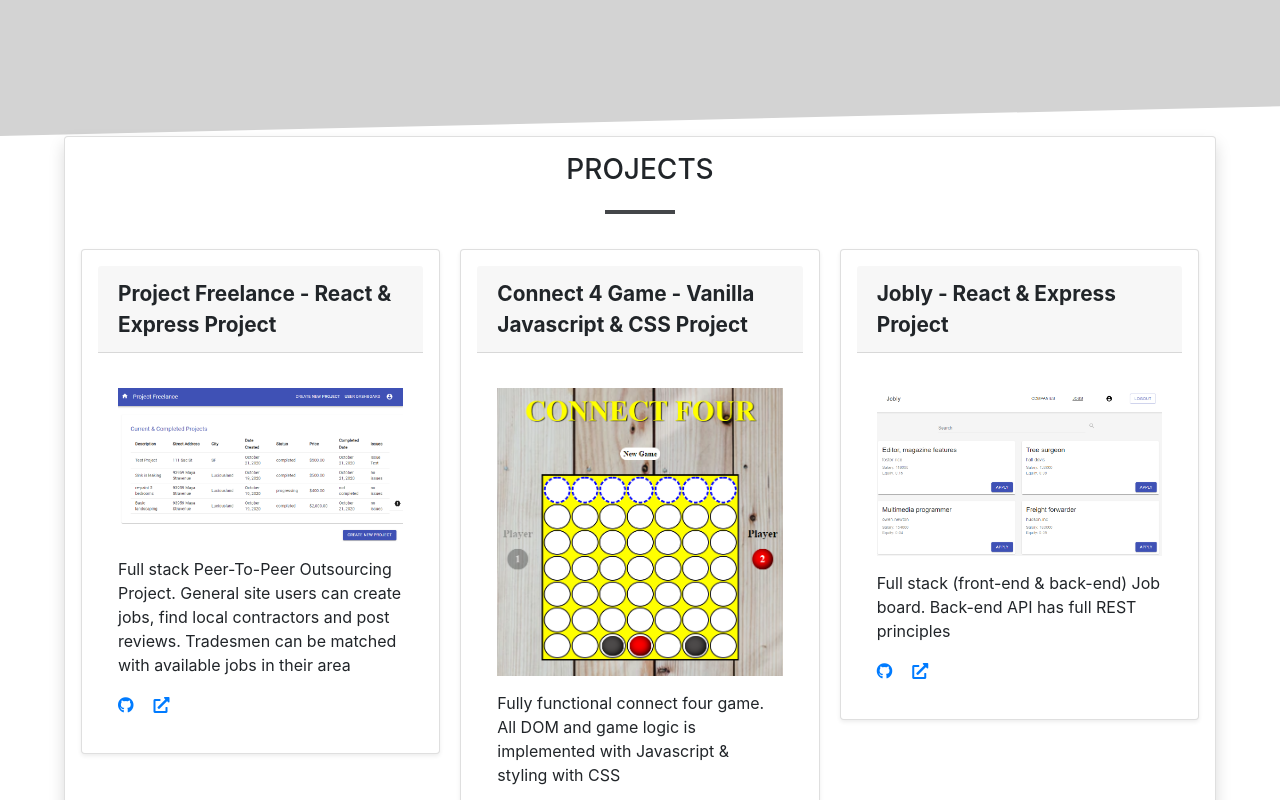
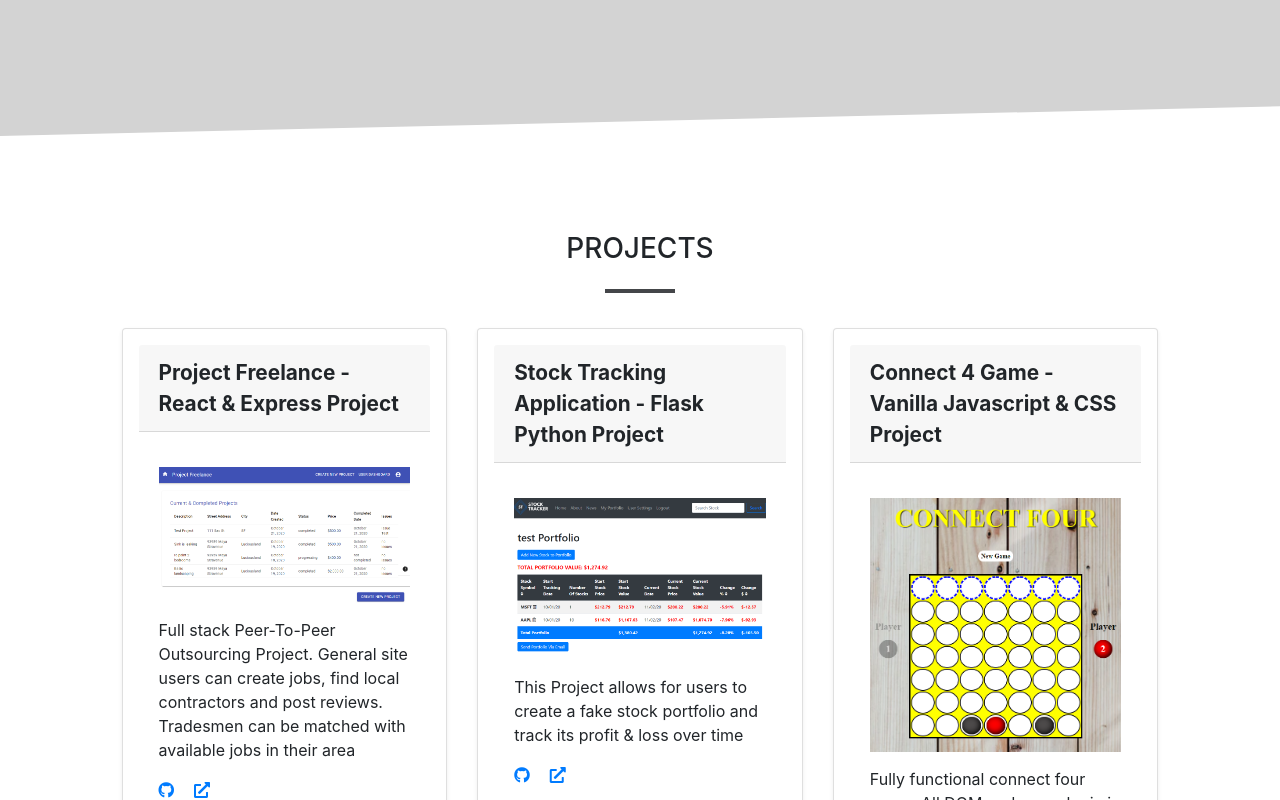
Before and after one commit to clay099/Portfolio, a React (Create React App) app: page / in a window 1280 px wide. Shown: the part 1360-2160 px from the top of the page. Built offline with nearby package versions, Linux system fonts and the light colour scheme.

Commit message:
fixed about & projects styling

```diff
--- a/src/components/About/About.css
+++ b/src/components/About/About.css
@@ -1,6 +1,3 @@
-#about {
-}
-
 .About-body {
 	font-size: 1.5rem;
 }
--- a/src/components/Projects/Projects.js
+++ b/src/components/Projects/Projects.js
@@ -2,14 +2,14 @@ import React from "react";
 import SectionHead from "../SectionHead/SectionHead";
 import "./Projects.css";
 import projectsList from "./projectsList";
-import { Card, CardColumns } from "react-bootstrap";
+import { Card, CardDeck } from "react-bootstrap";
 
 const Projects = () => {
 	return (
 		<section id="projects">
-			<Card className="shadow p-3 mb-5 bg-white rounded">
+			<div className="body">
 				<SectionHead title="Projects" />
-				<CardColumns>
+				<CardDeck>
 					{projectsList.map((project) => (
 						<Card
 							style={{ minWidth: "250px" }}
@@ -40,8 +40,8 @@ const Projects = () => {
 							</Card.Body>
 						</Card>
 					))}
-				</CardColumns>
-			</Card>
+				</CardDeck>
+			</div>
 		</section>
 	);
 };
```
